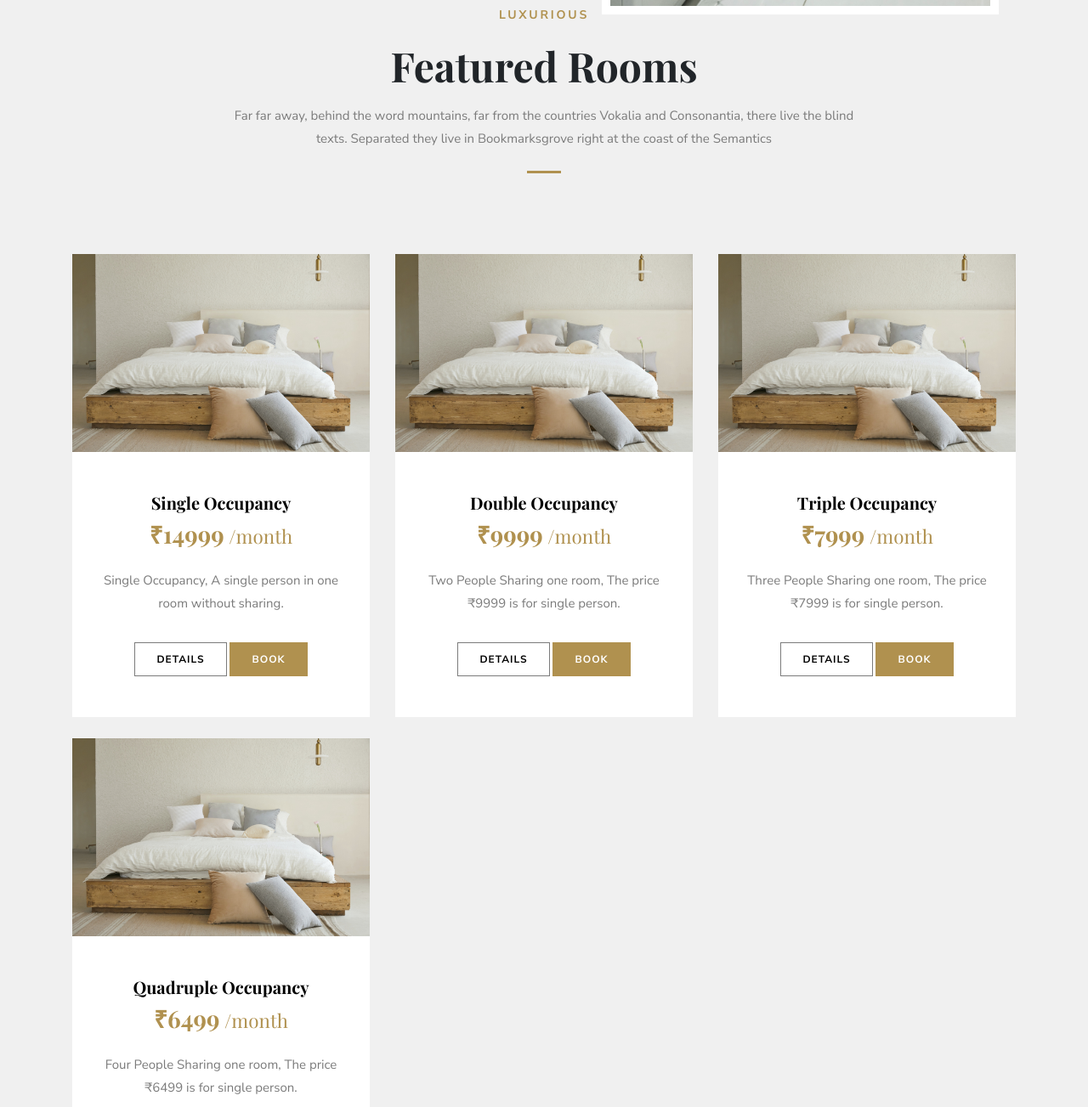
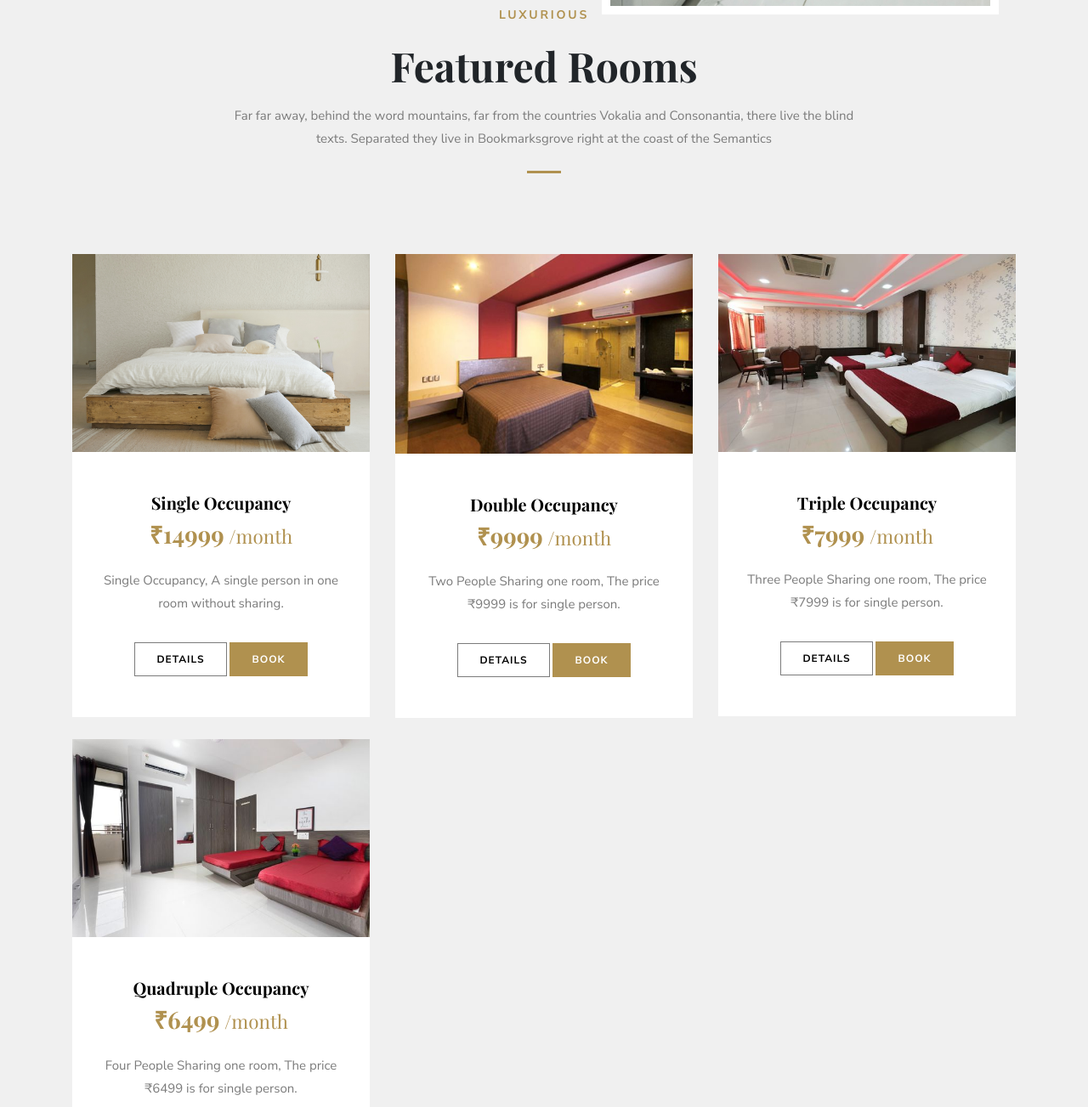
Before and after one commit to rbh-inc/hotellodge-aksh, a plain HTML site: page index.html in a window 1280 px wide. Shown: the part 2736-4039 px from the top of the page at 85% size. Drawn offline with nearby package versions, Linux system fonts and the light colour scheme; some packages are replaced by stand-ins of ours; a script that the page names is missing; files whose address does not match are found by name.

Commit message:
room package img change

```diff
--- a/index.html
+++ b/index.html
@@ -342,7 +342,7 @@
 					<!-- card two-->
 					<div class="margin-top-bottom col-lg-4 col-md-4 col-sm-6">
 						<div class="card text-center border-0 rounded-0 mb-4 mb-lg-0">
-							<a href="room-details.html"><img src="images/mainimg/bed.jpg" alt=""
+							<a href="room-details.html"><img src="images/mainimg/bed2.jpg" alt=""
 									class="img-fluid card-img-top rounded-0"></a>
 
 							<div class="card-body px-4 py-5">
@@ -360,7 +360,7 @@
 					<!-- card three-->
 					<div class="margin-top-bottom col-lg-4 col-md-4 col-sm-6">
 						<div class="card text-center border-0 rounded-0 mb-4 mb-lg-0">
-							<a href="room-details.html"><img src="images/mainimg/bed.jpg" alt=""
+							<a href="room-details.html"><img src="images/mainimg/bed3.jpg" alt=""
 									class="img-fluid card-img-top rounded-0"></a>
 
 							<div class="card-body px-4 py-5">
@@ -380,7 +380,7 @@
 					<!-- card four-->
 					<div class="margin-top-bottom col-lg-4 col-md-4 col-sm-6">
 						<div class="card text-center border-0 rounded-0 mb-4 mb-lg-0">
-							<a href="room-details.html"><img src="images/mainimg/bed.jpg" alt=""
+							<a href="room-details.html"><img src="images/mainimg/bed4.jpg" alt=""
 									class="img-fluid card-img-top rounded-0"></a>
 
 							<div class="card-body px-4 py-5">
```
Also changed, not shown: images/mainimg/bed2.jpg (added), images/mainimg/bed3.jpg (added), images/mainimg/bed4.jpg (added).
